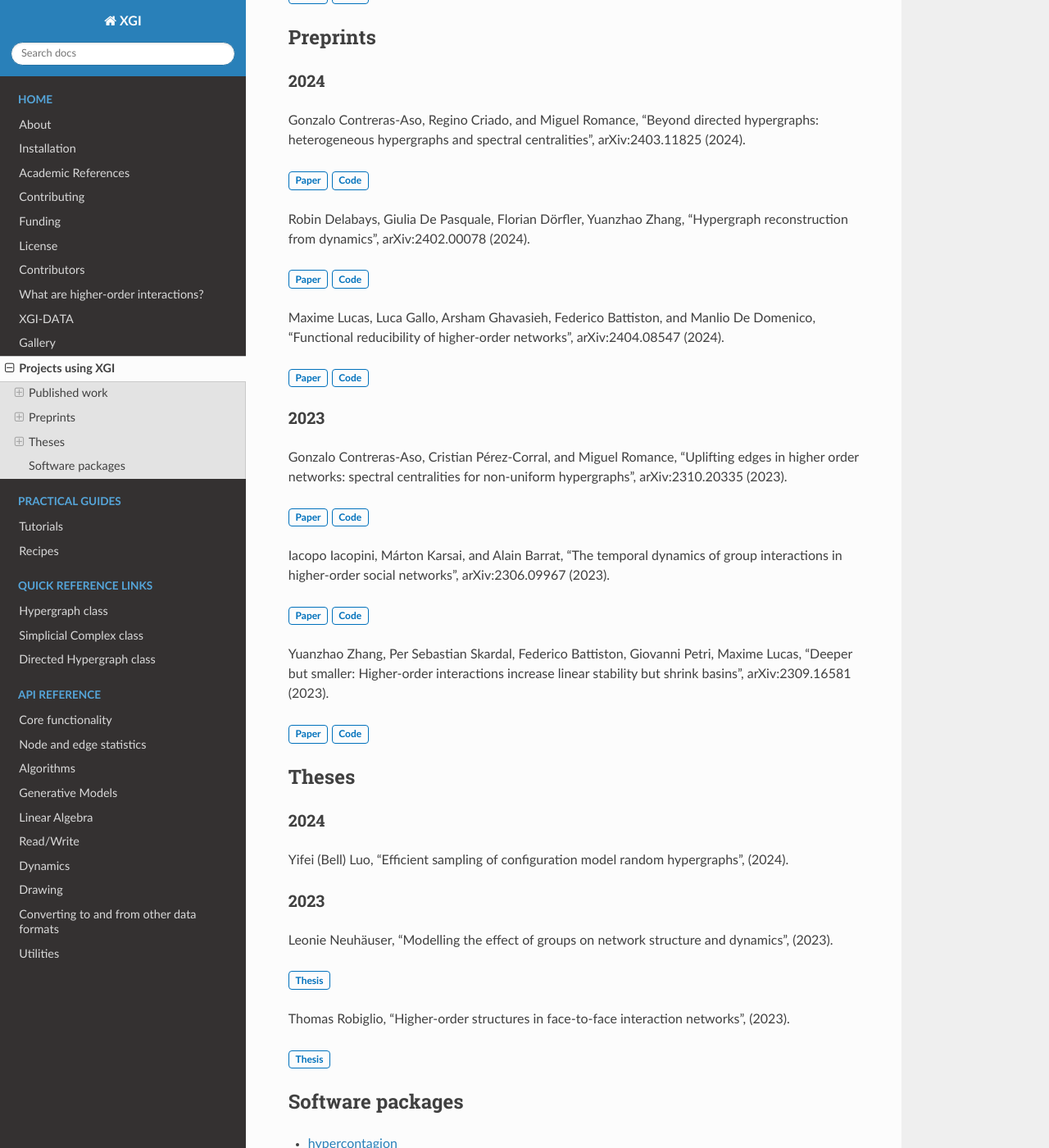
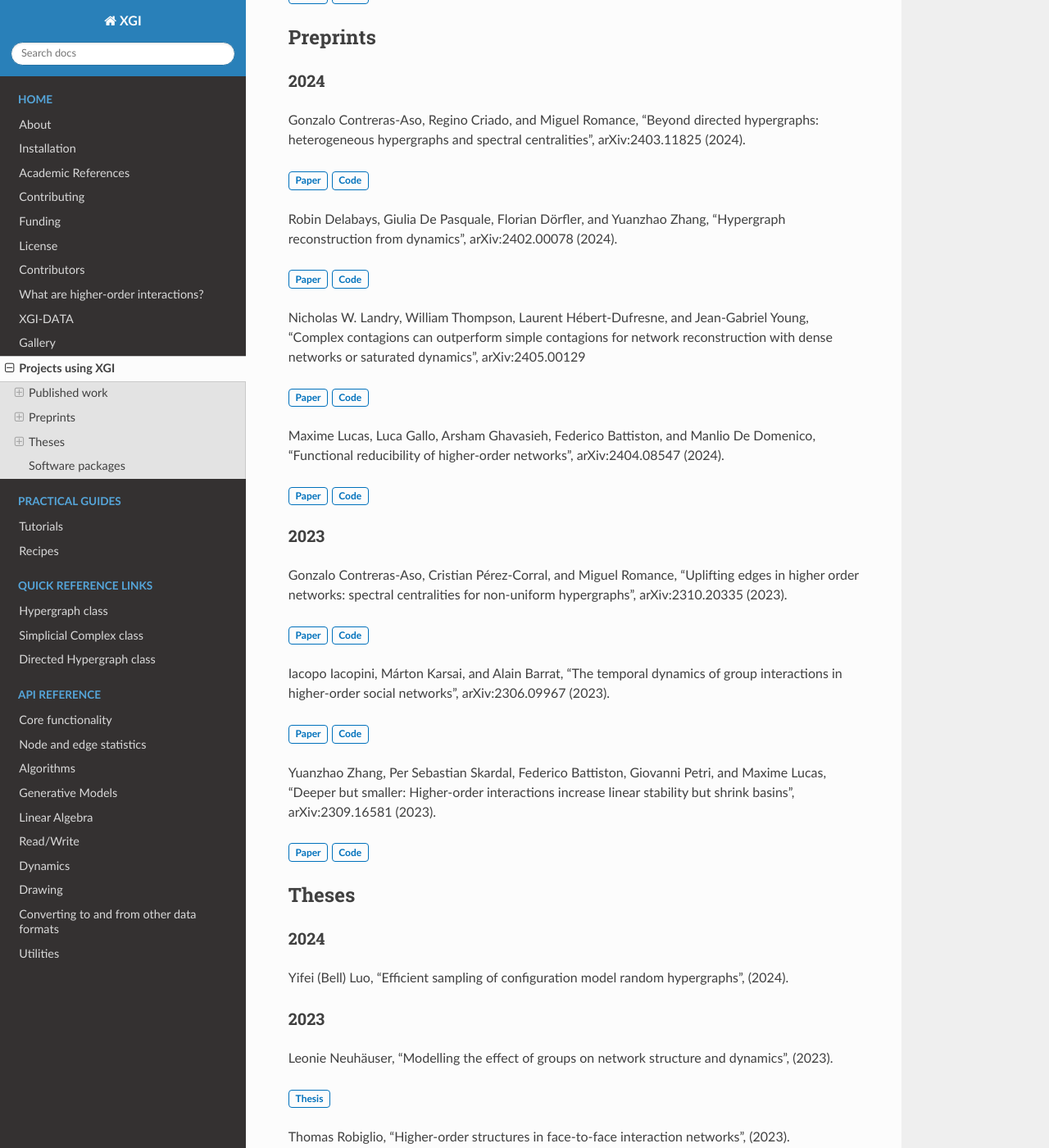
Before and after one commit to xgi-org/xgi, a Sphinx documentation site: the page built from docs/source/using-xgi.rst, in a window 1280 px wide and 1400 px high, scrolled down 1440 px. Shown: the whole window at 82% size. Built offline with Sphinx 7.4.7 and the Read the Docs theme 2.0.0, drawn with Linux system fonts in a browser that asks for light colours.

Commit message:
Update using-xgi.rst

```diff
--- a/docs/source/using-xgi.rst
+++ b/docs/source/using-xgi.rst
@@ -67,10 +67,16 @@ Gonzalo Contreras-Aso, Regino Criado, and Miguel Romance, "Beyond directed hyper
 :bdg-link-primary-line:`Paper <https://arxiv.org/abs/2403.11825>`
 :bdg-link-primary-line:`Code <https://github.com/goznalo-git/DirectedHyperCentrality>`
 
-Robin Delabays, Giulia De Pasquale, Florian Dörfler, Yuanzhao Zhang, "Hypergraph reconstruction from dynamics", arXiv:2402.00078 (2024).
+Robin Delabays, Giulia De Pasquale, Florian Dörfler, and Yuanzhao Zhang, "Hypergraph reconstruction from dynamics", arXiv:2402.00078 (2024).
 
 :bdg-link-primary-line:`Paper <https://arxiv.org/abs/2402.00078>`
 :bdg-link-primary-line:`Code <https://github.com/TaylorBasedHypergraphInference/THIS>`
+
+Nicholas W. Landry, William Thompson, Laurent Hébert-Dufresne, and Jean-Gabriel Young, "Complex contagions can outperform simple contagions for network reconstruction with dense networks or saturated dynamics", arXiv:2405.00129
+
+:bdg-link-primary-line:`Paper <https://arxiv.org/abs/2405.00129>`
+:bdg-link-primary-line:`Code <https://github.com/nwlandry/complex-network-reconstruction>`
+
 
 Maxime Lucas, Luca Gallo, Arsham Ghavasieh, Federico Battiston, and Manlio De Domenico, "Functional reducibility of higher-order networks", arXiv:2404.08547 (2024).
 
@@ -90,7 +96,7 @@ Iacopo Iacopini, Márton Karsai, and Alain Barrat, "The temporal dynamics of gro
 :bdg-link-primary-line:`Paper <https://arxiv.org/abs/2306.09967>`
 :bdg-link-primary-line:`Code <https://github.com/iaciac/temporal-group-interactions>`
 
-Yuanzhao Zhang, Per Sebastian Skardal, Federico Battiston, Giovanni Petri, Maxime Lucas, "Deeper but smaller: Higher-order interactions increase linear stability but shrink basins", arXiv:2309.16581 (2023).
+Yuanzhao Zhang, Per Sebastian Skardal, Federico Battiston, Giovanni Petri, and Maxime Lucas, "Deeper but smaller: Higher-order interactions increase linear stability but shrink basins", arXiv:2309.16581 (2023).
 
 :bdg-link-primary-line:`Paper <https://arxiv.org/abs/2309.16581>`
 :bdg-link-primary-line:`Code <https://github.com/maximelucas/basins_and_triangles>`
```
